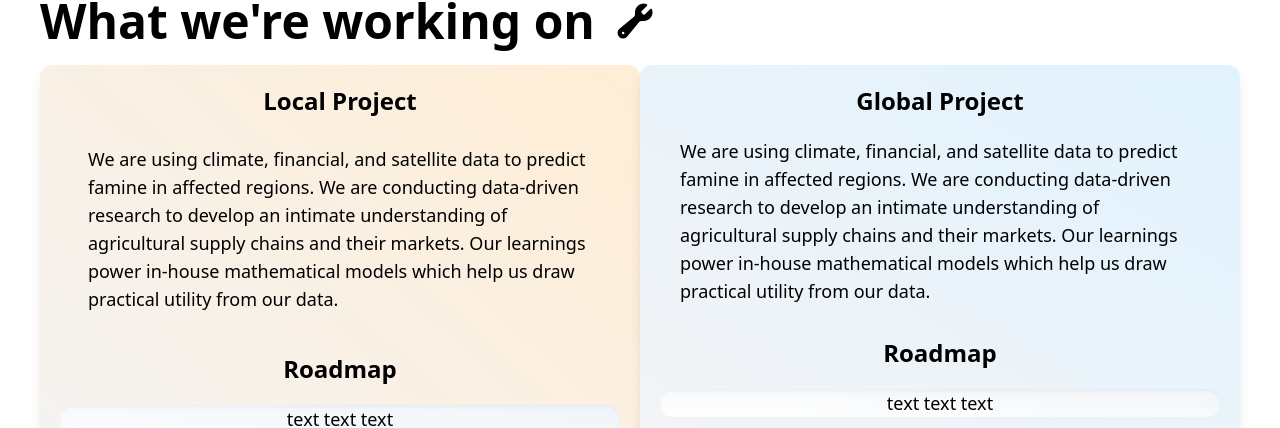
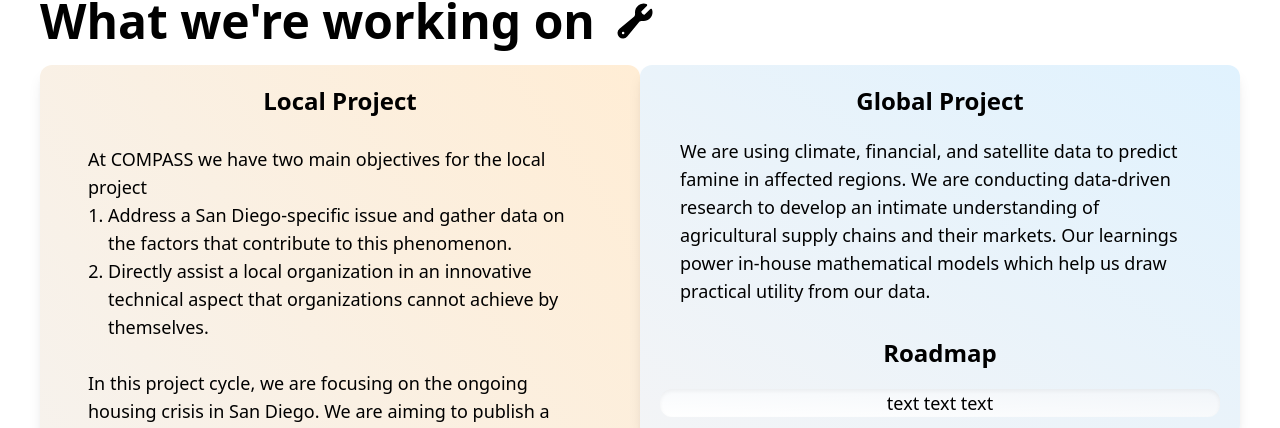
Before and after one commit to CompassInstitution/compass-landing-page, a React (Create React App) app: page / in a window 1280 px wide. Shown: the part 1116-1544 px from the top of the page. Built offline with nearby package versions, Linux system fonts and the light colour scheme.

Commit message:
added local project description

```diff
--- a/public/index.html
+++ b/public/index.html
@@ -7,7 +7,7 @@
     <meta name="theme-color" content="#000000" />
     <meta
       name="description"
-      content="Web site created using create-react-app"
+      content="Landing page for COMPASS mathematical modeling student organization based at UC San Diego"
     />
     <link rel="apple-touch-icon" href="%PUBLIC_URL%/logo192.png" />
     <!--
@@ -24,7 +24,7 @@
       work correctly both with client-side routing and a non-root public URL.
       Learn how to configure a non-root public URL by running `npm run build`.
     -->
-    <title>React App</title>
+    <title>COMPASS Landing Page</title>
   </head>
   <body>
     <noscript>You need to enable JavaScript to run this app.</noscript>
--- a/src/components/EventCard.js
+++ b/src/components/EventCard.js
@@ -8,7 +8,7 @@
   return (
     <a href={rsvpLink} target="_blank">
       <div className="px-3 py-8">
-        <div className="container items-stretch p-3 rounded-3xl bg-gradient-to-tr ring-offset-1 ring-4 ring-red-900 ring-opacity-20 shadow-lg hover:shadow-xl">
+        <div className="container items-stretch p-3 rounded-3xl bg-gradient-to-tr ring-offset-1 ring-4 ring-red-900 ring-opacity-20 hover:ring-opacity-75 shadow-lg hover:shadow-xl">
           <div className="font-sans" itemID={itemId} key={itemId}>
             <h1 className=" font-semibold text-2xl">{title}</h1>
             <div>{description}</div>
--- a/src/components/Navbar.js
+++ b/src/components/Navbar.js
@@ -19,28 +19,28 @@
 
 export default function Navbar() {
     return (
-        <nav className="sticky top-0 w-full border-b-1 z-50 pb-5 pt-3 bg-white shadow-sm">
+        <nav className="sticky top-0 w-full border-b-1 z-50 pb-5 pt-3 bg-white shadow-sm ">
             <div className="container">
                 <div className="flex flex-row py-1 items-center font-snas">
                     <div onClick={refreshPage} className="basis-1/3 flex items-center">
                         <img src={logo} alt="Logo" width={250} />
                     </div>
-                    <button onClick={refreshPage} className="basis-1/6">
+                    <button onClick={refreshPage} className="basis-1/6 hover:underline">
                         ABOUT
                     </button>
-                    <button onClick={jumpToEvents} className="basis-1/6">
+                    <button onClick={jumpToEvents} className="basis-1/6 hover:underline">
                         EVENTS
                     </button>
-                    <button onClick={jumpToProjects} className="basis-1/6">
+                    <button onClick={jumpToProjects} className="basis-1/6 hover:underline">
                         PROJECTS
                     </button>
-                    <button onClick={() => window.open(applicationLink, '_blank', 'noreferrer')} className="basis-1/6">
+                    <button onClick={() => window.open(applicationLink, '_blank', 'noreferrer')} className="basis-1/6 hover:underline">
                         JOIN US
                     </button>
                     <button className="basis-1/6 flex items-center rounded ">
                         <div className="w-9">
                         </div>
-                        <div className="rounded ring-offset-2 ring-2 ring-sky-900 ring-opacity-70 w-28 bg-gradient-to-tr from-gray-100 to-sky-100">
+                        <div className="rounded ring-offset-2 ring-2 ring-sky-900 ring-opacity-70 w-28 bg-gradient-to-tr from-gray-100 to-sky-100 hover:underline">
                            SUPPORT US
                         </div>
                     </button>
--- a/src/components/ProjectGallery.js
+++ b/src/components/ProjectGallery.js
@@ -1,58 +1,3 @@
-// Niklas
-// import { ScrollMenu } from "react-horizontal-scrolling-menu";
-// import Card from './Card';
-// import HorizontalScroll from "./HorizontalScroll";
-
-
-// const projects = [];
-
-// export default function ProjectGallery() {
-//     return (
-//         <div className="items-center container text-center p-10">
-//             <h1 className="font-semibold text-2xl ">Projects</h1>
-//             <div div className="sticky font-sans items-center">
-//                 {HorizontalScroll(projects.map((event) => Card(event)))}
-//             </div>
-//         </div>
-//     );
-// }
-
-
-// const exampleProject = {
-//     title: "Project",
-//     description: "Check out this project!",
-//     rsvpLink: "www.example.com",
-//     itemId: "exEvId",
-// };
-
-// projects.push(exampleProject);
-
-// const exampleProject2 = {
-//     title: "Project2",
-//     description: "Check out this other project!",
-//     rsvpLink: "www.example2.com",
-//     itemID: "exEv2Id",
-// };
-
-// projects.push(exampleProject2);
-
-// const exampleProject3 = {
-//     title: "Project3",
-//     description: "Check out this other other project!",
-//     rsvpLink: "www.example3.com",
-//     itemID: "exEv3Id",
-// };
-
-// projects.push(exampleProject3);
-
-// const exampleProject4 = {
-//     title: "Project4",
-//     description: "Check out this last project!",
-//     rsvpLink: "www.example4.com",
-//     itemId: "exEv4Id",
-// };
-
-// projects.push(exampleProject4);
 
 export default function ProjectGallery() {
     return (
@@ -69,7 +14,18 @@
                     <h1>Local Project</h1>
                     <div className="pt-5 px-5">
                         <p className=" font-normal text-lg text-left p-2">
-                            We are using climate, financial, and satellite data to predict famine in affected regions. We are conducting data-driven research to develop an intimate understanding of agricultural supply chains and their markets. Our learnings power in-house mathematical models which help us draw practical utility from our data.
+                            At COMPASS we have two main objectives for the local project  <br />
+                            <ol class="list-decimal pl-5">
+                                <li>Address a San Diego-specific issue and gather data on the factors that contribute to this phenomenon.</li>
+                                <li>Directly assist a local organization in an innovative technical aspect that organizations cannot achieve by themselves.</li>
+                            </ol>
+                            <br />
+                            In this project cycle, we are focusing on the ongoing housing crisis in San Diego.
+                            We are aiming to publish a short documentary at the end of Spring 2023 which weaves together
+                            our interviews with local homeless relief organizations to spread awareness for the true needs
+                            of those who are actively working to better their communities. In addition to the documentary,
+                            we are working to build a math-powered application which will serve the specific needs of one
+                            homeless organization. This project will ship in early summer 2023.
                         </p>
                     </div>
                     <h2 className="text-2xl pt-8 pb-5">
```
